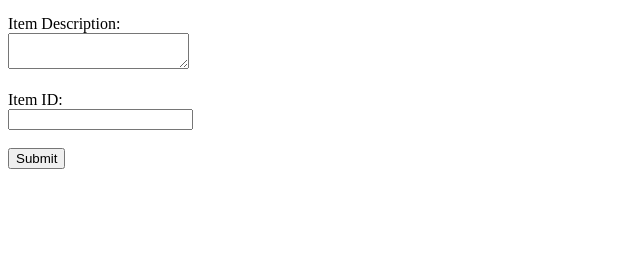
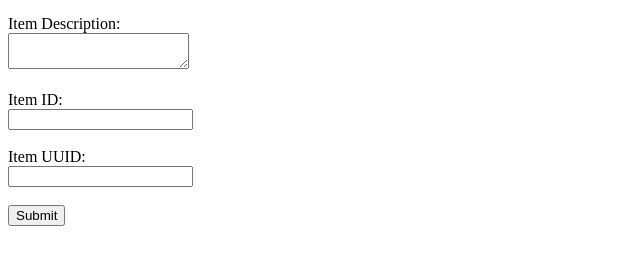
Before and after one commit to vidon23/flask-todo-project, a plain HTML site: page templates/todo.html in a window 1280 px wide. Shown: the part 109-374 px from the top of the page, without its empty margins (0-640 px from the left). Drawn offline with Linux system fonts and the light colour scheme.

Commit message:
Added Item UUID field

```diff
--- a/templates/todo.html
+++ b/templates/todo.html
@@ -7,15 +7,21 @@
     <h2>Todo Form</h2>
 
     <form>
+
+
         <label>Item Name:</label><br>
-        <input type="text" name="itemName"><br><br>
+<input type="text" name="itemName"><br><br>
 
-        <label>Item Description:</label><br>
-        <textarea name="itemDescription"></textarea><br><br>
+<label>Item Description:</label><br>
+<textarea name="itemDescription"></textarea><br><br>
 
 <label>Item ID:</label><br>
 <input type="text" name="itemId"><br><br>
-        <button type="submit">Submit</button>
-    </form>
+
+<label>Item UUID:</label><br>
+<input type="text" name="itemUUID"><br><br>
+
+<button type="submit">Submit</button>
+</form>
 </body>
 </html>
```
